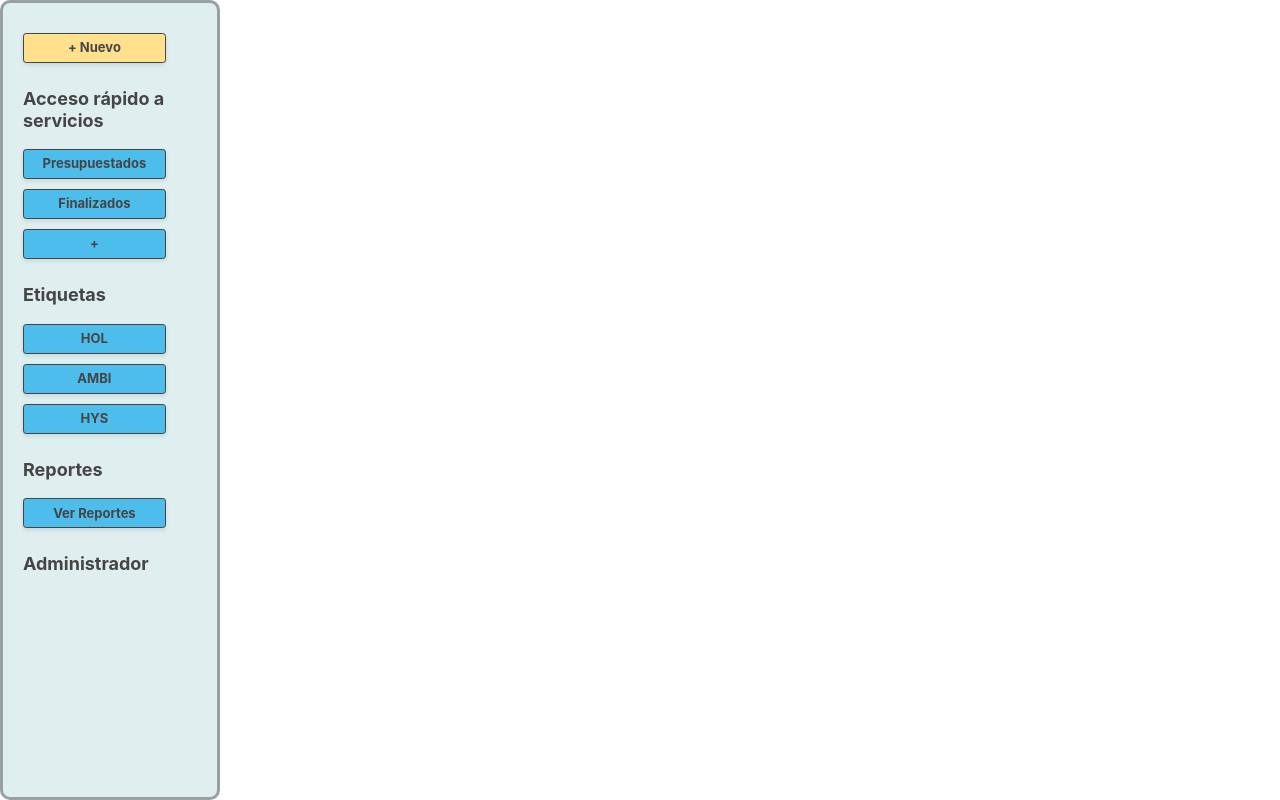
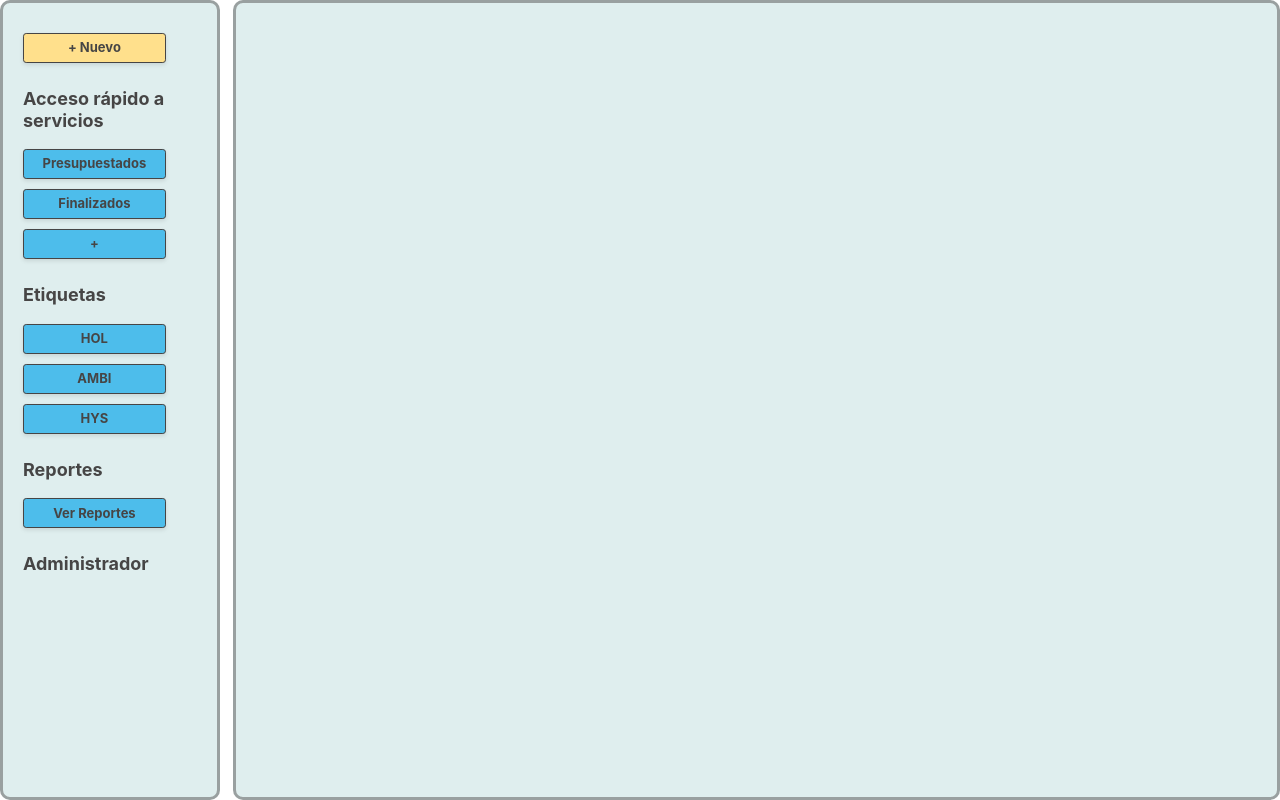
Before and after one commit to andresunc/frontend_sgts, an Angular app: page / in a window 1280 px wide. Built offline with nearby package versions, Linux system fonts and the light colour scheme.

Commit message:
Agrego un contenedor para las rutas del aplicativo

```diff
--- a/src/app/app.component.css
+++ b/src/app/app.component.css
@@ -0,0 +1,9 @@
+/* Mismo formato que la sidebar */
+.rutasContainer {
+    background-color: #DFEEEE;
+    height: 100vh;
+    width: calc(99% - 220px); /* Resta el ancho del sidebar al 99% del ancho total */
+    margin-left: auto; /* Establece el margen izquierdo como automático para que ocupe el espacio restante a la derecha */
+    border-radius: 10px;
+    border: 3px solid #46454575;
+}
--- a/src/app/app.component.html
+++ b/src/app/app.component.html
@@ -1 +1,10 @@
+<!--
+** app-component es el componente madre que va a contener a los demás componentes para renderizarse.
+-->
+<!-- Sidebar componente-->
 <app-sidebar></app-sidebar>
+
+<!-- Contenedor de componentes que serán rutas dinámicas-->
+<div class="rutasContainer">
+    <router-outlet></router-outlet>
+</div>
```
